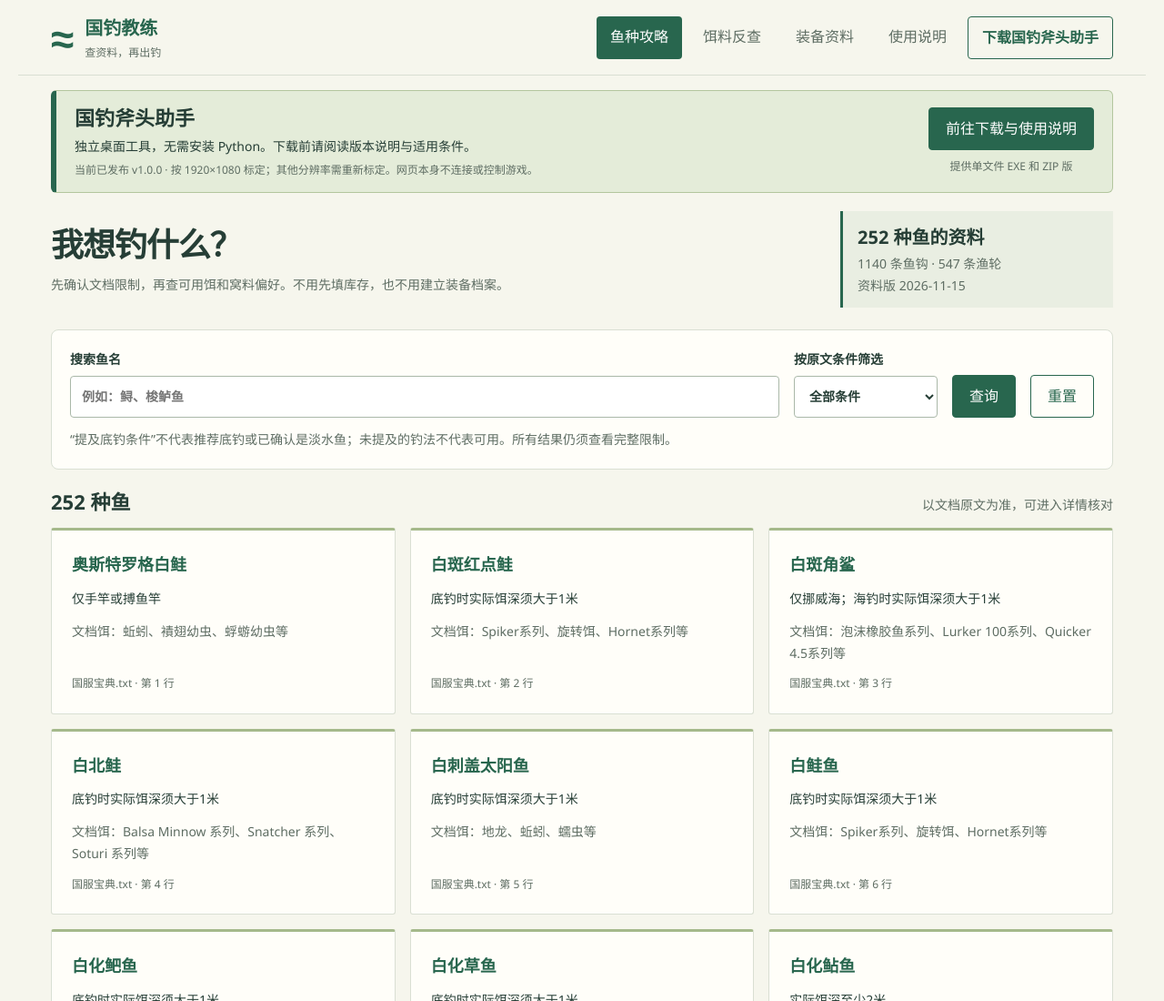
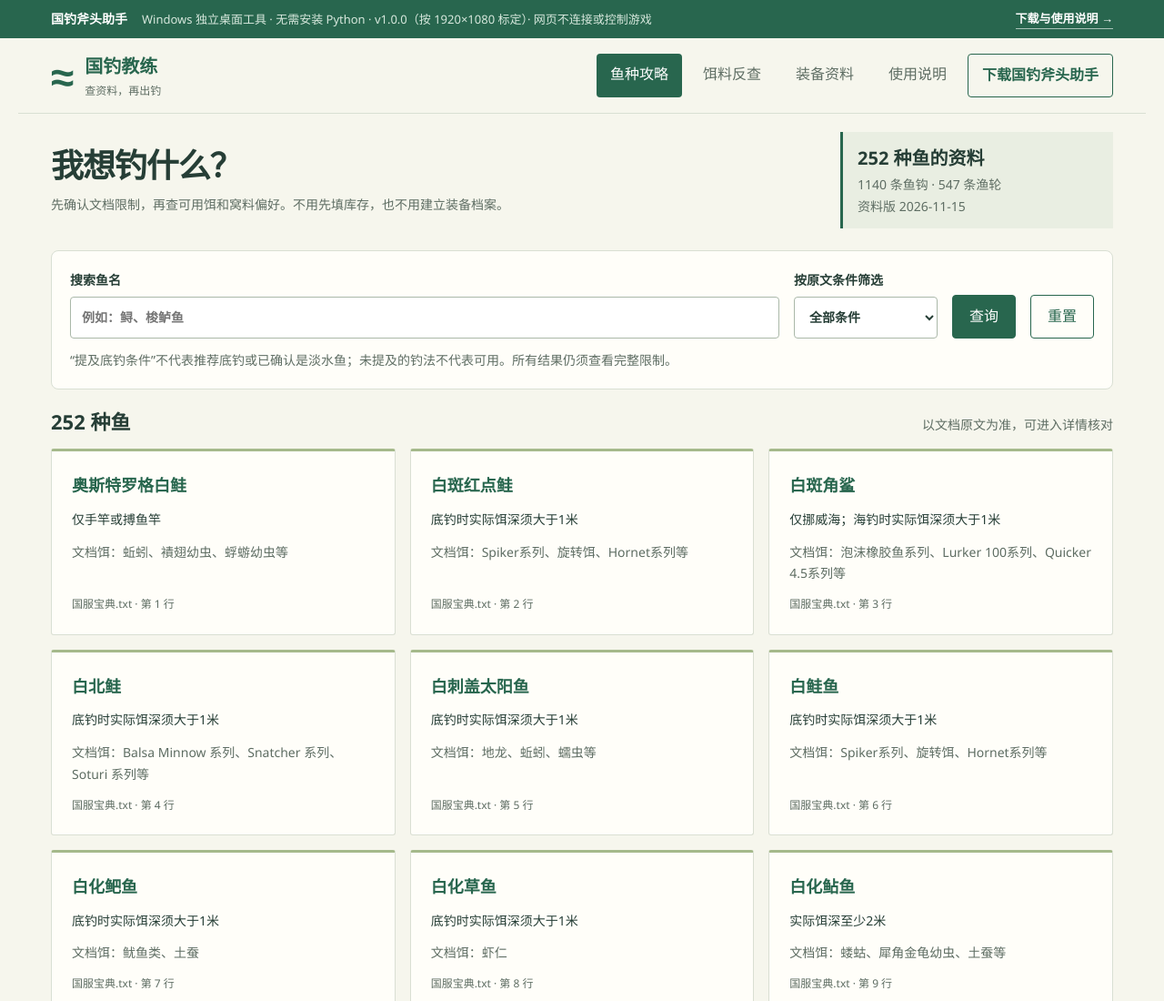
Before and after one commit to futouyiba/guodiao-coach, a plain HTML site: page web/index.html in a window 1280 px wide. Shown: the top 1100 px of the page at 91% size. Drawn offline with Linux system fonts and the light colour scheme.

Commit message:
style(coach): turn download banner into slim top bar

```diff
--- a/web/index.html
+++ b/web/index.html
@@ -13,6 +13,13 @@
 </head>
 <body>
   <a class="skip" href="#main">跳到正文</a>
+  <aside class="tool-banner" aria-label="国钓斧头助手下载">
+    <div class="tool-banner-inner">
+      <strong class="tool-banner-title" id="tool-title">国钓斧头助手</strong>
+      <span class="tool-banner-desc">Windows 独立桌面工具 · 无需安装 Python · v1.0.0（按 1920×1080 标定）· 网页不连接或控制游戏</span>
+      <a class="tool-banner-link" href="https://github.com/futouyiba/rf4-autofish/releases/latest" target="_blank" rel="noopener noreferrer">下载与使用说明 →</a>
+    </div>
+  </aside>
   <header class="site-header">
     <a class="brand" href="#/fish"><span class="brand-mark" aria-hidden="true">≈</span><span>国钓教练<small>查资料，再出钓</small></span></a>
     <nav aria-label="主导航">
@@ -23,10 +30,6 @@
       <a class="tool-nav" href="https://github.com/futouyiba/rf4-autofish/releases/latest" target="_blank" rel="noopener noreferrer">下载国钓斧头助手</a>
     </nav>
   </header>
-  <aside class="tool-banner" aria-labelledby="tool-title">
-    <div><span class="tool-badge">Windows 工具</span><h2 id="tool-title">国钓斧头助手</h2><p>独立桌面工具，无需安装 Python。下载前请阅读版本说明与适用条件。</p><small>当前已发布 v1.0.0 · 按 1920×1080 标定；其他分辨率需重新标定。网页本身不连接或控制游戏。</small></div>
-    <div class="tool-actions"><a class="button" href="https://github.com/futouyiba/rf4-autofish/releases/latest" target="_blank" rel="noopener noreferrer">前往下载与使用说明</a><span>提供单文件 EXE 和 ZIP 版</span></div>
-  </aside>
   <main id="main" tabindex="-1"><p class="loading" role="status">正在读取本地攻略资料…</p></main>
   <footer><span>国钓教练 · 只读资料版</span><span>玩家文档值，不保证实机当前值。无需账号，不采集游戏。</span></footer>
   <noscript>请开启 JavaScript 以查询本地 JSON 资料。本站不需要登录。</noscript>
--- a/web/styles.css
+++ b/web/styles.css
@@ -77,20 +77,14 @@ td a { display: inline-block; }
 footer { max-width: 1240px; margin: auto; border-top: 1px solid var(--line); padding: 24px 36px; color: var(--muted); font-size: 12px; display: flex; justify-content: space-between; gap: 16px; }
 .loading { padding: 32px; }
 .tool-nav { border: 1px solid var(--lake); color: var(--lake); font-weight: 600; }
-.tool-banner { max-width: 1168px; margin: 24px auto 0; padding: 24px 28px; display: flex; align-items: center; justify-content: space-between; gap: 24px; background: #e4ecd9; border: 1px solid #b3c69e; border-left: 6px solid var(--lake); border-radius: 6px; }
-.tool-badge { display: inline-block; color: var(--lake); font-size: 12px; font-weight: 600; }
-.tool-banner h2 { font-size: 26px; margin: 4px 0 8px; }
-.tool-banner p { margin: 0 0 6px; }
-.tool-banner small { color: var(--muted); display: block; }
-.tool-actions { display: grid; flex: 0 0 auto; gap: 8px; text-align: center; }
-.tool-actions span { font-size: 12px; color: var(--muted); }
+.tool-banner { background: var(--lake); color: #fff; }
+.tool-banner-inner { max-width: 1240px; margin: auto; padding: 9px 36px; display: flex; align-items: center; gap: 16px; min-height: 40px; }
+.tool-banner-title { font-size: 14px; white-space: nowrap; }
+.tool-banner-desc { color: #d7e8dd; font-size: 13px; flex: 1; min-width: 0; overflow: hidden; text-overflow: ellipsis; white-space: nowrap; }
+.tool-banner-link { color: #fff; font-size: 13px; font-weight: 600; text-decoration: none; white-space: nowrap; border-bottom: 1px solid rgba(255,255,255,.6); }
+.tool-banner-link:hover { border-bottom-color: #fff; }
 @media (min-width: 651px) {
   .site-header { padding-top: 14px; padding-bottom: 14px; }
-  .tool-banner { margin-top: 16px; padding: 14px 20px; gap: 20px; }
-  .tool-banner .tool-badge { display: none; }
-  .tool-banner h2 { font-size: 22px; margin: 0 0 4px; }
-  .tool-banner p { font-size: 14px; margin-bottom: 4px; }
-  .tool-banner small { font-size: 12px; }
   main { padding-top: 20px; }
   .hero { padding: 0 0 12px; gap: 24px; }
   .hero .label { display: none; }
@@ -101,8 +95,6 @@ footer { max-width: 1240px; margin: auto; border-top: 1px solid var(--line); pad
   .toolbar { margin: 12px 0; padding: 20px; }
   .results-header { margin-top: 20px; }
 }
-@media (max-width: 1220px) { .tool-banner { margin-left: 28px; margin-right: 28px; } }
-@media (max-width: 650px) { .tool-banner { flex-direction: column; align-items: stretch; margin: 16px 16px 0; padding: 20px; gap: 16px; } .tool-banner h2 { font-size: 24px; } }
 @media (max-width: 1220px) { main { margin: 0 28px; } }
 @media (max-width: 850px) { .site-header { align-items: flex-start; flex-direction: column; padding: 20px 24px; gap: 14px; } .hero { grid-template-columns: 1fr; gap: 18px; } .index-note { max-width: 100%; } .fish-grid { grid-template-columns: repeat(2, minmax(0, 1fr)); } .detail-grid { grid-template-columns: 1fr; gap: 0; } }
 @media (max-width: 540px) { main { margin: 0 16px; padding-top: 24px; } nav { width: 100%; gap: 4px; } nav a { padding: 7px 9px; font-size: 14px; } .site-header { padding: 16px; } .fish-grid { grid-template-columns: 1fr; } .toolbar, .panel { padding: 18px; } .fields > label { flex: 1 1 100%; } .fields input, .fields select { width: 100%; } .results-header { align-items: flex-start; flex-direction: column; gap: 4px; } footer { flex-direction: column; padding: 20px 16px; } }
@@ -113,13 +105,9 @@ footer { max-width: 1240px; margin: auto; border-top: 1px solid var(--line); pad
   .brand small { display: none; }
   nav { gap: 4px; }
   nav a { padding: 7px 9px; font-size: 14px; }
-  .tool-banner { display: grid; grid-template-columns: minmax(0, 1fr) auto; margin-top: 12px; padding: 12px; gap: 8px 12px; }
-  .tool-banner > div:first-child { display: contents; }
-  .tool-banner .tool-badge, .tool-banner p, .tool-actions span { display: none; }
-  .tool-banner h2 { font-size: 18px; margin: 0; grid-column: 1; grid-row: 1; }
-  .tool-banner small { grid-column: 1 / -1; grid-row: 2; font-size: 12px; }
-  .tool-actions { grid-column: 2; grid-row: 1; }
-  .tool-actions .button { font-size: 12px; padding: 6px 8px; min-height: 36px; }
+  .tool-banner-inner { padding: 8px 16px; gap: 10px; }
+  .tool-banner-desc { display: none; }
+  .tool-banner-link { font-size: 12px; }
   main { padding-top: 16px; }
   .hero { padding: 0; gap: 8px; }
   .hero .label { display: none; }
```
